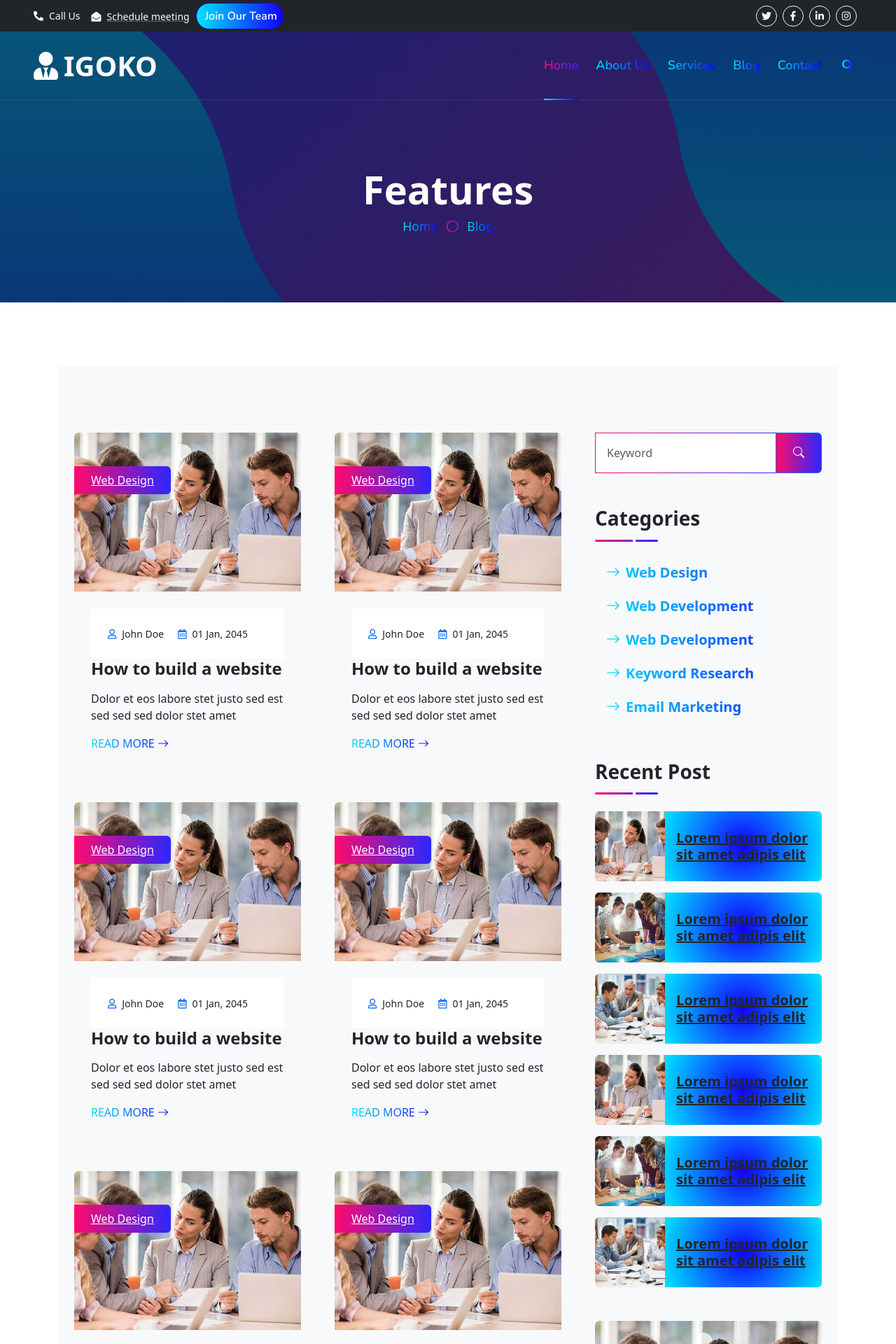
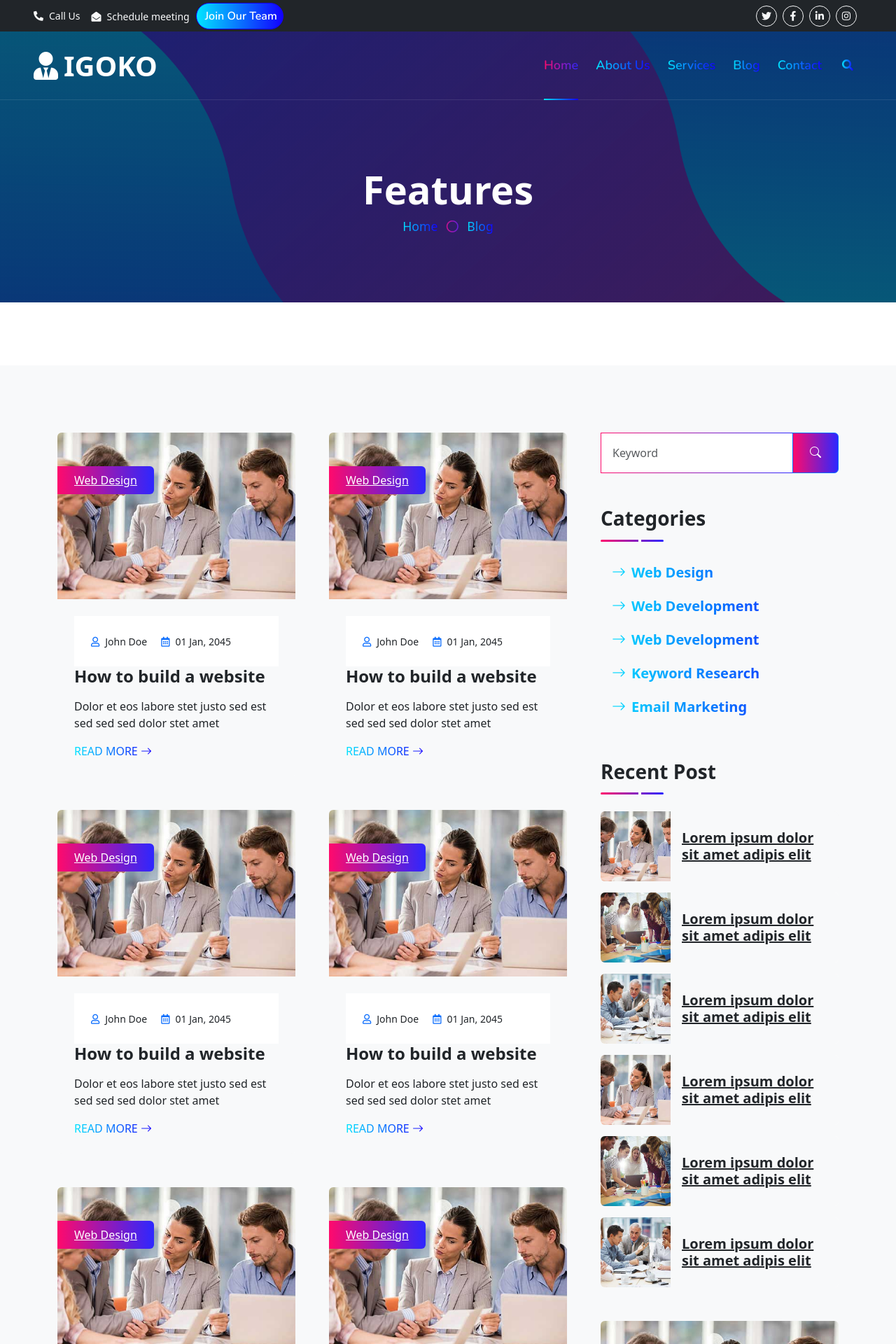
Before and after one commit to prashantkumarrgipt/igoko, a Django app: page /blog/ in a window 1280 px wide. Shown: the top 1920 px of the page at 70% size. Run offline with Django 4.2, Linux system fonts and the light colour scheme; some libraries are stand-ins or nearby versions.

Commit message:
fixing on last meet problem

```diff
--- a/static/css/style.css
+++ b/static/css/style.css
@@ -430,7 +430,7 @@ h6,
         -webkit-text-fill-color: transparent;
 }
 
-.d-flex .d-flex {
+.small-box .small-gradient-box {
     background: radial-gradient(circle, #1200ff, #00e5ff);
 }
 
@@ -461,7 +461,6 @@ h6,
 }
 
 #parallax {
-    height: 700px;
     background-image: url('../images/img/parallax-bg.png');
     background-position: center;
     background-size: cover;
@@ -733,28 +732,28 @@ h6,
 
 /* join our team form */
 /* Modal styles */
-.modal-header {
+.modle-header {
     background: linear-gradient(#00e5ff, #1200ff);
     color: white;
   }
 
-  .modal-title {
+  .modle-title {
     color: white;
   }
 
-  .modal-body {
+  .modle-body {
     padding: 20px;
     background-color: #EEF9FF;
   }
 
-  .modal-body h4 {
+  .modle-body h4 {
     background: linear-gradient(to right, #00e5ff, #1200ff);
         -webkit-background-clip: text;
         -webkit-text-fill-color: transparent;
         font-size: 2rem;
   }
 
-  .modal-footer {
+  .modle-footer {
     border-top: none;
   }
 
@@ -1002,7 +1001,8 @@ element.style {
 }
 
 .box-ui {
-    margin: -8% auto 3%;
+
+    margin: -8% auto;
     display: flex;
 }
 
--- a/templates/base.html
+++ b/templates/base.html
@@ -47,7 +47,7 @@
         <div class="col-lg-8 text-center text-lg-start mb-2 mb-lg-0">
             <div class="d-inline-flex align-items-center" style="height: 45px;">
                 <small class="me-3 text-light"><i class="fa fa-phone-alt me-2"></i>Call Us</small>
-                <a href="https://calendly.com/igokoavionics/30min"><small class="text-light"><i class="fa fa-envelope-open me-2"></i>Schedule meeting</small></a>
+                <a class="nav-link" href="https://calendly.com/igokoavionics/30min"><small class="text-light"><i class="fa fa-envelope-open me-2"></i>Schedule meeting</small></a>
                 <!-- <small class="me-3 text-light"><i class="fa-solid fa-people-group me-2"></i>Join Our Team</small> -->
                 <button type="button" class="btn btn-join-our-team header-login" data-bs-toggle="modal"
                     data-bs-target="#jointeam" style="margin-left: 9px;">
@@ -102,11 +102,11 @@
     <!-- Full Screen Search Start -->
     <div class="modal fade" id="searchModal" tabindex="-1">
         <div class="modal-dialog modal-fullscreen">
-            <div class="modal-content" style="background: rgba(9, 30, 62, .7);">
+            <div class="modal-content" >
                 <div class="modal-header border-0">
                     <button type="button" class="btn bg-white btn-close" data-bs-dismiss="modal" aria-label="Close"></button>
                 </div>
-                <div class="modal-body d-flex align-items-center justify-content-center">
+                <div class="modal-body d-flex align-items-center justify-content-center bg-transparent">
                     <div class="input-group" style="max-width: 600px;">
                         <input type="text" class="form-control bg-transparent border-primary p-3" placeholder="Type search keyword">
                         <button class="btn btn-primary px-4"><i class="bi bi-search"></i></button>
@@ -118,7 +118,7 @@
     <!-- Full Screen Search End -->
 
 
-  <div class="container" style="margin-top:80px;">
+  <div style="margin-top:80px;">
 
     {% block body-content  %}
     {% endblock  %}
@@ -243,11 +243,11 @@
      <div class="modal fade join-team-border" id="jointeam" tabindex="-1" aria-labelledby="jointeamModal" aria-hidden="true">
 		<div class="modal-dialog" role="document">
 			<div class="modal-content">
-				<div class="modal-header">
-					<h2 class="modal-title fs-5" id="jointeamModalTitle">Fill the form</h2>
+				<div class="modal-header modle-header">
+					<h2 class="modal-title modle-title fs-5" id="jointeamModalTitle">Fill the form</h2>
 					<button type="button" class="btn-close" data-bs-dismiss="modal" aria-label="Close"></button>
 				</div>
-				<div class="modal-body">
+				<div class="modal-body modle-body">
                     <form action="https://docs.google.com/forms/d/e/1FAIpQLSd3Rf5bthR54e3PNKlZBPXynNReTVkKSI3LlZHsw6AblXRnSw/formResponse"
                     target="_self"
                     id="bootstrapForm"
@@ -583,7 +583,7 @@
                   <input class="btn btn-primary" type="submit" value="Submit">
               </form>
 				</div>
-				<div class="modal-footer">
+				<div class="modal-footer modle-footer">
 				</div>
 			</div>
 		</div>
--- a/templates/user/blog.html
+++ b/templates/user/blog.html
@@ -229,32 +229,32 @@
                     <div class="section-title section-title-sm position-relative pb-3 mb-4">
                         <h3 class="mb-0">Recent Post</h3>
                     </div>
-                    <div class="d-flex bg-light rounded overflow-hidden mb-3">
+                    <div class="d-flex bg-light blog-box-content rounded overflow-hidden mb-3">
                         <img class="img-fluid" src="{% static 'images/img/blog-1.jpg' %}" style="width: 100px; height: 100px; object-fit: cover;" alt="">
                         <a href="" class="h5 fw-semi-bold d-flex align-items-center bg-light px-3 mb-0">Lorem ipsum dolor sit amet adipis elit
                         </a>
                     </div>
-                    <div class="d-flex bg-light rounded overflow-hidden mb-3">
+                    <div class="d-flex rounded blog-box-content overflow-hidden mb-3">
                         <img class="img-fluid" src="{% static 'images/img/blog-2.jpg' %}" style="width: 100px; height: 100px; object-fit: cover;" alt="">
                         <a href="" class="h5 fw-semi-bold d-flex align-items-center bg-light px-3 mb-0">Lorem ipsum dolor sit amet adipis elit
                         </a>
                     </div>
-                    <div class="d-flex bg-light rounded overflow-hidden mb-3">
+                    <div class="d-flex rounded blog-box-content overflow-hidden mb-3">
                         <img class="img-fluid" src="{% static 'images/img/blog-3.jpg' %}" style="width: 100px; height: 100px; object-fit: cover;" alt="">
                         <a href="" class="h5 fw-semi-bold d-flex align-items-center bg-light px-3 mb-0">Lorem ipsum dolor sit amet adipis elit
                         </a>
                     </div>
-                    <div class="d-flex bg-light rounded overflow-hidden mb-3">
+                    <div class="d-flex rounded blog-box-content overflow-hidden mb-3">
                         <img class="img-fluid" src="{% static 'images/img/blog-1.jpg' %}" style="width: 100px; height: 100px; object-fit: cover;" alt="">
                         <a href="" class="h5 fw-semi-bold d-flex align-items-center bg-light px-3 mb-0">Lorem ipsum dolor sit amet adipis elit
                         </a>
                     </div>
-                    <div class="d-flex bg-light rounded overflow-hidden mb-3">
+                    <div class="d-flex rounded blog-box-content overflow-hidden mb-3">
                         <img class="img-fluid" src="{% static 'images/img/blog-2.jpg' %}" style="width: 100px; height: 100px; object-fit: cover;" alt="">
                         <a href="" class="h5 fw-semi-bold d-flex align-items-center bg-light px-3 mb-0">Lorem ipsum dolor sit amet adipis elit
                         </a>
                     </div>
-                    <div class="d-flex bg-light rounded overflow-hidden mb-3">
+                    <div class="d-flex rounded blog-box-content overflow-hidden mb-3">
                         <img class="img-fluid" src="{% static 'images/img/blog-3.jpg' %}" style="width: 100px; height: 100px; object-fit: cover;" alt="">
                         <a href="" class="h5 fw-semi-bold d-flex align-items-center bg-light px-3 mb-0">Lorem ipsum dolor sit amet adipis elit
                         </a>
```
Also changed, not shown: templates/user/index.html (+5 -5 lines).
